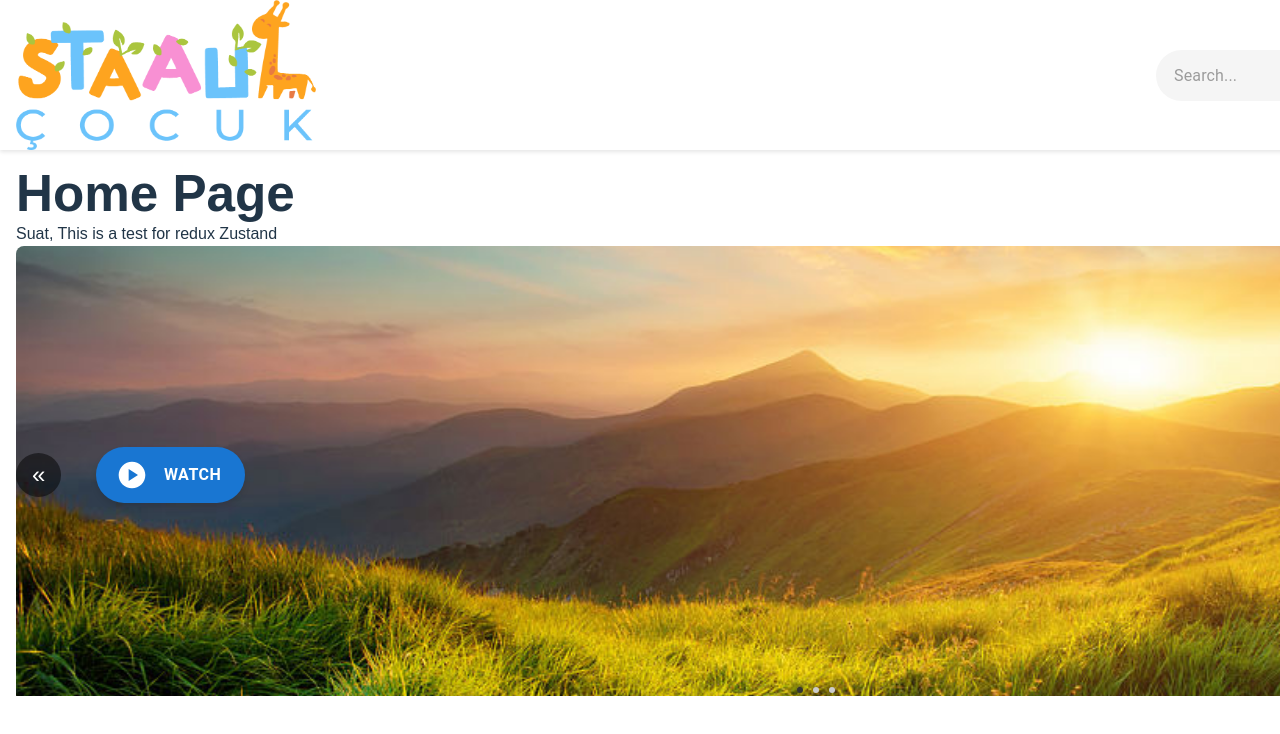
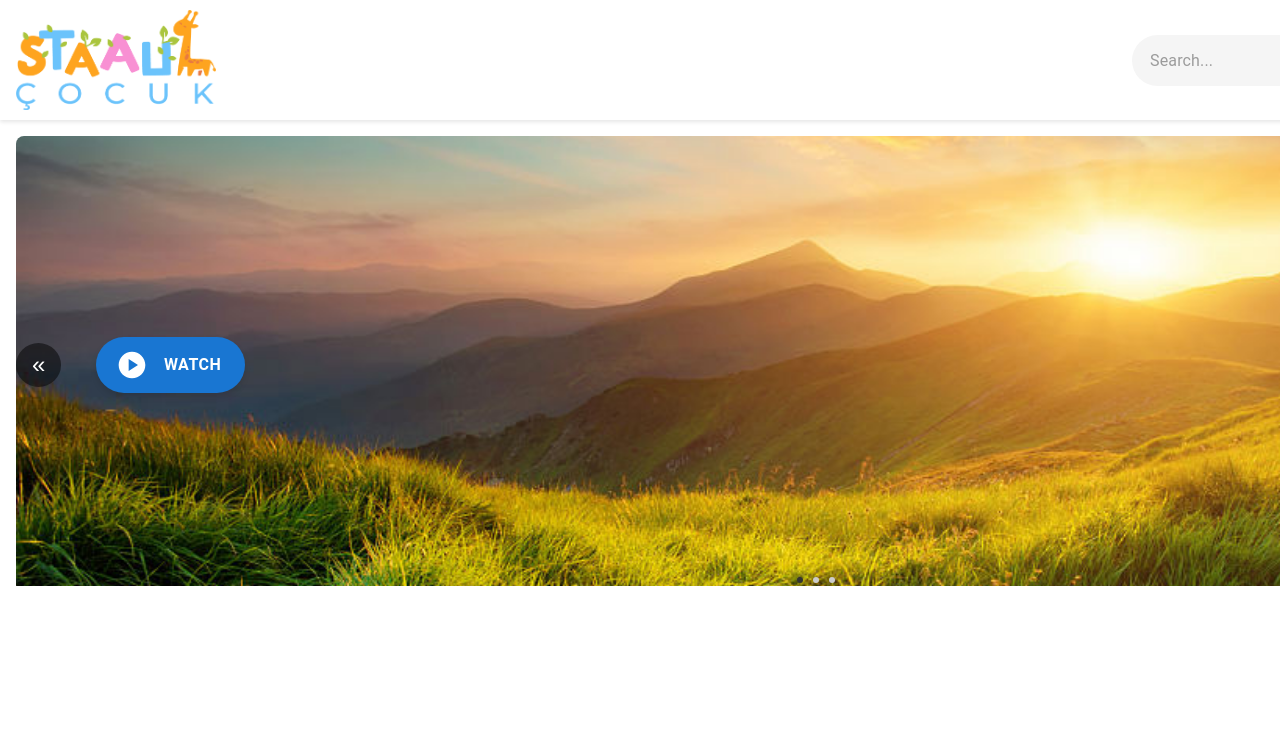
Before and after one commit to alper6161/staau_child, a React (Vite) app: page / in a window 1280 px wide. Shown: the top 734 px of the page. Built offline with nearby package versions, Linux system fonts and the light colour scheme.

Commit message:
initiliaze main structure & scrolls

```diff
--- a/src/assets/styles/_common.scss
+++ b/src/assets/styles/_common.scss
@@ -30,3 +30,25 @@
 .mb-1 {
     margin-bottom: .5rem;
 }
+
+
+
+::-webkit-scrollbar {
+    width: 16px;
+    height: 12px;
+}
+
+::-webkit-scrollbar-track {
+    background: #f0f0f0;
+    border-radius: 10px;
+}
+
+::-webkit-scrollbar-thumb {
+    background-color: #484e57;
+    border-radius: 10px;
+    border: 3px solid #f0f0f0;
+}
+
+::-webkit-scrollbar-thumb:hover {
+    background-color: #4682b4;
+}
--- /dev/null
+++ b/src/assets/styles/_home.scss
@@ -0,0 +1,24 @@
+.home {
+    .mini-carousel {
+        flex: 1;
+        min-height: 200px;
+        margin: 0  1rem;
+
+        .swiper-slide {
+            background-color: #f5f5f5;
+            border-radius: 10px;
+            overflow: hidden;
+            box-shadow: 0 0 10px rgba(0, 0, 0, 0.1);
+            transition: transform 0.3s;
+            cursor: pointer;
+            &:hover {
+                transform: scale(1.05);
+            }
+            img {
+                width: 100%;
+                height: 100%;
+                object-fit: cover;
+            }
+        }
+    }
+}
--- a/src/assets/styles/_navbar.scss
+++ b/src/assets/styles/_navbar.scss
@@ -5,15 +5,16 @@
   padding: 0.5rem 1rem;
   background-color: #fff;
   box-shadow: 0px 2px 4px rgba(0, 0, 0, 0.1);
-  height: 150px;
+  min-height: 120px;
+
 
   .navbar-left {
     display: flex;
     align-items: center;
 
     .navbar-logo {
-      width: 300px;
-      height: 150px;
+      width: 200px;
+      height: 100px;
     }
   }
 
@@ -39,12 +40,18 @@
     }
 
     .navbar-button {
-      color: white;
+      color: black;
       padding: 0.5rem 1rem;
       border-radius: 50%;
-      background-color: #555;
+      background-color: rgb(236, 239, 241);
       margin-right: .5rem;
-      width: 2.5rem;
+      width: 3rem;
+      height: 3rem;
+    }
+
+    .navbar-button.active {
+      color: #1976d2;
+      background-color: rgba(25, 118, 210, 0.1);
     }
   }
 }
--- a/src/assets/styles/_root.scss
+++ b/src/assets/styles/_root.scss
@@ -1,7 +1,9 @@
 .root {
     background: white;
-    min-height: 100vh;
+    height: 100vh;
     min-width: 100vw;
     display: flex;
     flex-direction: column;
+    overflow-y: auto;
+    box-sizing: border-box;
 }
--- a/src/components/Navbar.jsx
+++ b/src/components/Navbar.jsx
@@ -1,12 +1,15 @@
 import React from "react";
-import {Autocomplete, TextField, IconButton, Button} from "@mui/material";
+import { Autocomplete, TextField, IconButton } from "@mui/material";
 import { Home, Phone, Info } from "@mui/icons-material";
-import { Link } from "react-router-dom";
+import { Link, useLocation } from "react-router-dom";
 import UserMenu from "./UserMenu.jsx";
 import appIcon from "../assets/images/staau_icon.png";
 
 const Navbar = () => {
     const options = ["Ali", "Veli", "Ayşe"];
+    const location = useLocation();
+
+    const isActive = (path) => location.pathname === path;
 
     return (
         <div className="navbar">
@@ -29,13 +32,25 @@ const Navbar = () => {
                         />
                     )}
                 />
-                <IconButton component={Link} to="/" className="navbar-button">
+                <IconButton
+                    component={Link}
+                    to="/"
+                    className={`navbar-button ${isActive("/") ? "active" : ""}`}
+                >
                     <Home />
                 </IconButton>
-                <IconButton component={Link} to="/about" className="navbar-button">
+                <IconButton
+                    component={Link}
+                    to="/about"
+                    className={`navbar-button ${isActive("/about") ? "active" : ""}`}
+                >
                     <Info />
                 </IconButton>
-                <IconButton component={Link} to="/contact" className="navbar-button">
+                <IconButton
+                    component={Link}
+                    to="/contact"
+                    className={`navbar-button ${isActive("/contact") ? "active" : ""}`}
+                >
                     <Phone />
                 </IconButton>
 
--- a/src/main.scss
+++ b/src/main.scss
@@ -2,6 +2,7 @@
 @use 'assets/styles/reset';
 @use 'assets/styles/root';
 @use 'assets/styles/common';
+@use 'assets/styles/home';
 @use 'index.scss';
 
 //components
--- a/src/pages/Home.jsx
+++ b/src/pages/Home.jsx
@@ -9,13 +9,19 @@ const Home = () => {
         setUser({ name: "Suat, This is a test for redux Zustand" });
     }, []);
 
-    return <div className="page">
-        <h1>Home Page</h1>
-        <div> {user?.name}</div>
-        <div>
+    return <div className="page home">
+        <div style={{flex: 2}}>
             <Carousel></Carousel>
         </div>
+        <div className="mini-carousel">
 
+        </div>
+        <div className="mini-carousel">
+
+        </div>
+        <div className="mini-carousel">
+
+        </div>
     </div>;
 };
 
```
